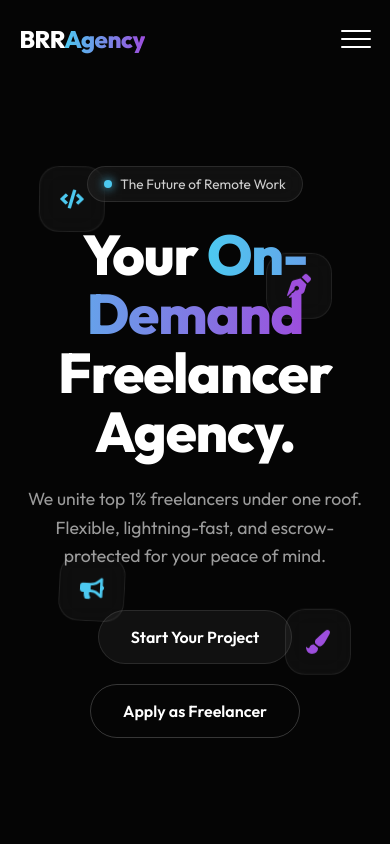
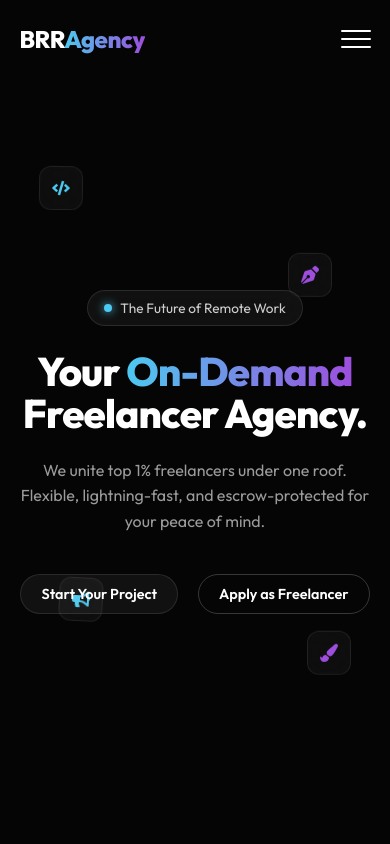
Before and after one commit to MMfrontend-developer/BBR_AGENCY, a React (Vite) app: page / in a window 390 px wide. Shown: the top 844 px of the page. Built offline with nearby package versions, Linux system fonts and the light colour scheme.

Commit message:
fixing responsiveness

```diff
--- a/src/App.css
+++ b/src/App.css
@@ -178,6 +178,12 @@
   overflow: hidden;
 }
 
+@media (max-width: 768px) {
+  .hero-section {
+    padding: 100px 5% 40px;
+  }
+}
+
 .hero-content-wrapper {
   max-width: 900px;
   margin: 0 auto;
@@ -209,7 +215,7 @@
 }
 
 .hero-title {
-  font-size: clamp(3.5rem, 8vw, 6rem);
+  font-size: clamp(2.5rem, 8vw, 6rem);
   font-weight: 800;
   line-height: 1.05;
   margin-bottom: 24px;
@@ -217,7 +223,7 @@
 }
 
 .hero-description {
-  font-size: clamp(1.1rem, 2vw, 1.4rem);
+  font-size: clamp(1rem, 2vw, 1.4rem);
   color: rgba(255, 255, 255, 0.6);
   max-width: 600px;
   margin: 0 auto 40px;
@@ -244,6 +250,14 @@
   font-size: 24px;
   color: rgba(255, 255, 255, 0.8);
   z-index: 5;
+}
+
+@media (max-width: 768px) {
+  .floating-element {
+    padding: 12px;
+    font-size: 18px;
+    border-radius: 12px;
+  }
 }
 
 .float-1 {
@@ -418,6 +432,13 @@
   min-height: 400px;
 }
 
+@media (max-width: 768px) {
+  .feature-visual {
+    min-height: 300px;
+    width: 100%;
+  }
+}
+
 .feature-tag {
   color: #4cc9f0;
   font-weight: 600;
@@ -463,6 +484,12 @@
   justify-content: center;
   position: relative;
   overflow: hidden;
+}
+
+@media (max-width: 480px) {
+  .visual-box {
+    padding: 24px;
+  }
 }
 
 .visual-box::after {
@@ -570,6 +597,12 @@
   position: relative;
 }
 
+@media (max-width: 768px) {
+  .testimonial-card-premium {
+    padding: 30px 20px;
+  }
+}
+
 .quote-icon {
   font-size: 3rem;
   color: rgba(255, 255, 255, 0.05);
@@ -577,6 +610,13 @@
   top: 30px;
   left: 50%;
   transform: translateX(-50%);
+}
+
+@media (max-width: 768px) {
+  .quote-icon {
+    font-size: 2rem;
+    top: 20px;
+  }
 }
 
 .testimonial-text {
@@ -738,12 +778,22 @@
 }
 
 @media (max-width: 500px) {
+  .premium-footer {
+    padding: 60px 5% 30px;
+  }
+
+  .footer-col {
+    margin-bottom: 30px;
+  }
+
   .footer-grid {
     grid-template-columns: 1fr;
+    gap: 10px;
   }
 
   .footer-bottom {
     flex-direction: column;
     text-align: center;
+    gap: 15px;
   }
 }
--- a/src/components/WhyChooseUs.jsx
+++ b/src/components/WhyChooseUs.jsx
@@ -5,8 +5,8 @@ import { motion } from "framer-motion";
 export default function WhyChooseUs() {
   const sectionRef = useRef(null);
   const [counted, setCounted] = useState(false);
-  const [projects, setProjects] = useState(80);
-  const [freelancers, setFreelancers] = useState(45);
+  const [projects, setProjects] = useState(100);
+  const [freelancers, setFreelancers] = useState(75);
   const [satisfaction, setSatisfaction] = useState(98);
 
   useEffect(() => {
@@ -31,7 +31,7 @@ export default function WhyChooseUs() {
           setCounted(true);
           setTimeout(() => {
             animateCount(setProjects, 200);
-            animateCount(setFreelancers, 50);
+            animateCount(setFreelancers, 75);
             animateCount(setSatisfaction, 98);
           }, 100);
           observer.unobserve(entry.target);
@@ -58,7 +58,7 @@ export default function WhyChooseUs() {
           <h2 className="feature-title">Built for scale, designed for speed.</h2>
           <p style={{ marginBottom: '24px' }}>Thousands of clients and freelancers trust BRR Agency to deliver extraordinary results securely and efficiently.</p>
 
-          <div className="partners" style={{ justifyContent: 'flex-start', filter: 'invert(1) opacity(0.5)' }}>
+          <div className="partners" style={{ justifyContent: 'flex-start', filter: 'invert(1) opacity(0.5)', flexWrap: 'wrap' }}>
             <img src="https://upload.wikimedia.org/wikipedia/commons/4/44/Microsoft_logo.svg" alt="Microsoft" />
             <img src="https://upload.wikimedia.org/wikipedia/commons/f/fa/Apple_logo_black.svg" alt="Apple" />
             <img src="https://upload.wikimedia.org/wikipedia/commons/2/2f/Google_2015_logo.svg" alt="Google" />
@@ -73,7 +73,7 @@ export default function WhyChooseUs() {
           viewport={{ once: true }}
           transition={{ duration: 1 }}
         >
-          <div className="visual-box" style={{ display: 'grid', gridTemplateColumns: '1fr 1fr', gap: '20px', padding: '30px' }}>
+          <div className="visual-box" style={{ display: 'grid', gridTemplateColumns: 'repeat(auto-fit, minmax(150px, 1fr))', gap: '20px', padding: '30px' }}>
             <div className="glass-panel" style={{ padding: '30px', textAlign: 'center', gridColumn: '1 / -1' }}>
               <h3 className="text-gradient" style={{ fontSize: '3.5rem', margin: 0 }}>{projects}+</h3>
               <p style={{ fontWeight: 600, color: '#fff', margin: '10px 0 0' }}>Projects Delivered</p>
--- a/src/index.css
+++ b/src/index.css
@@ -9,9 +9,12 @@
   --glass-border: rgba(255, 255, 255, 0.08);
   --glass-glow: 0 0 20px rgba(255, 255, 255, 0.02);
 
-  --accent-1: #9d4edd; /* Deep Violet */
-  --accent-2: #3a0ca3; /* Royal Blue */
-  --accent-3: #4cc9f0; /* Neon Blue */
+  --accent-1: #9d4edd;
+  /* Deep Violet */
+  --accent-2: #3a0ca3;
+  /* Royal Blue */
+  --accent-3: #4cc9f0;
+  /* Neon Blue */
 
   --glow-shadow: 0 0 30px rgba(157, 78, 221, 0.4);
 }
@@ -83,13 +86,26 @@ body {
 }
 
 @keyframes float {
-  0% { transform: translate(0, 0) scale(1); }
-  50% { transform: translate(50px, 30px) scale(1.1); }
-  100% { transform: translate(-30px, -50px) scale(0.9); }
+  0% {
+    transform: translate(0, 0) scale(1);
+  }
+
+  50% {
+    transform: translate(50px, 30px) scale(1.1);
+  }
+
+  100% {
+    transform: translate(-30px, -50px) scale(0.9);
+  }
 }
 
 /* Typography styles */
-h1, h2, h3, h4, h5, h6 {
+h1,
+h2,
+h3,
+h4,
+h5,
+h6 {
   font-weight: 700;
   line-height: 1.1;
   letter-spacing: -0.02em;
@@ -139,7 +155,10 @@ p {
 .btn-premium::before {
   content: '';
   position: absolute;
-  top: 0; left: 0; right: 0; bottom: 0;
+  top: 0;
+  left: 0;
+  right: 0;
+  bottom: 0;
   background: linear-gradient(45deg, var(--accent-1), var(--accent-3));
   opacity: 0;
   z-index: -1;
@@ -176,3 +195,26 @@ p {
 .section-padding {
   padding: 120px 0;
 }
+
+/* ================= MEDIA QUERIES (RESPONSIVENESS) ================= */
+@media (max-width: 768px) {
+  .btn-premium {
+    padding: 12px 24px;
+    font-size: 0.95rem;
+  }
+
+  .section-padding {
+    padding: 80px 0;
+  }
+}
+
+@media (max-width: 480px) {
+  .btn-premium {
+    padding: 10px 20px;
+    font-size: 0.9rem;
+  }
+
+  .section-padding {
+    padding: 60px 0;
+  }
+}
```
